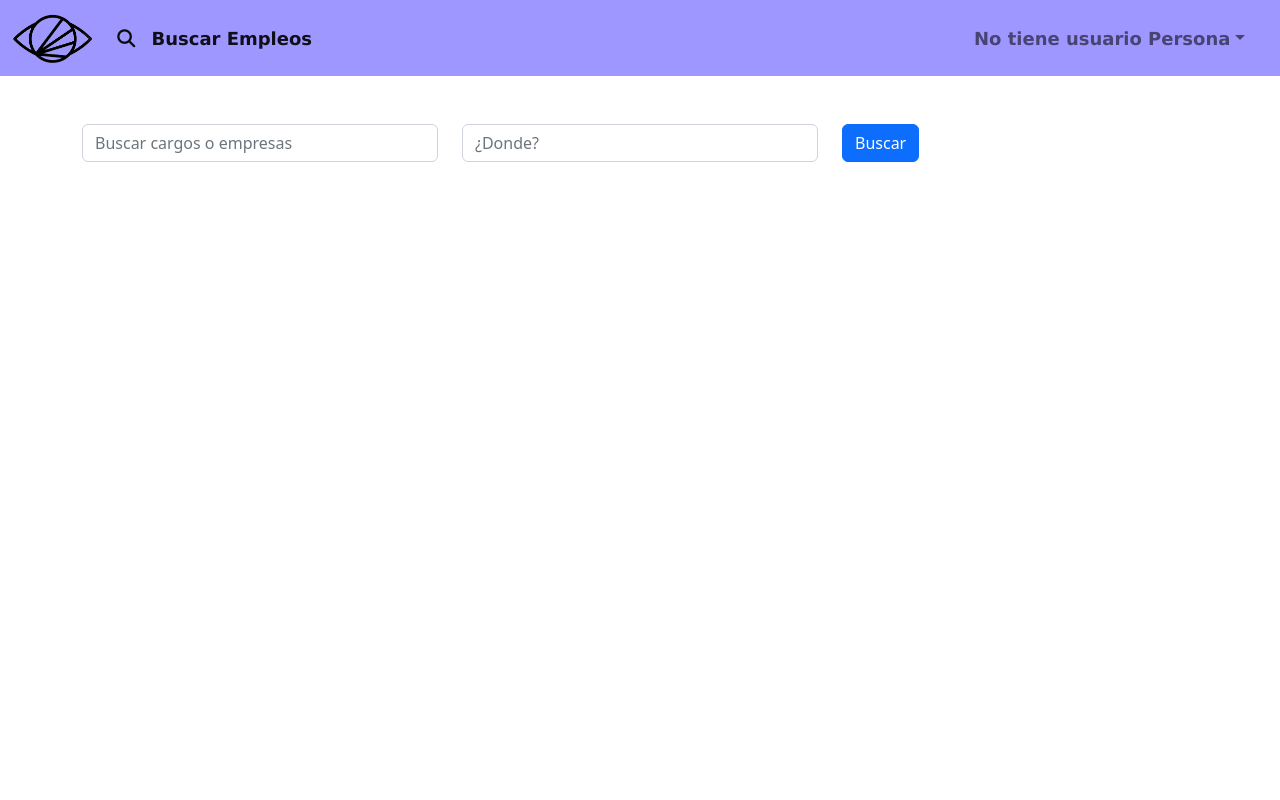
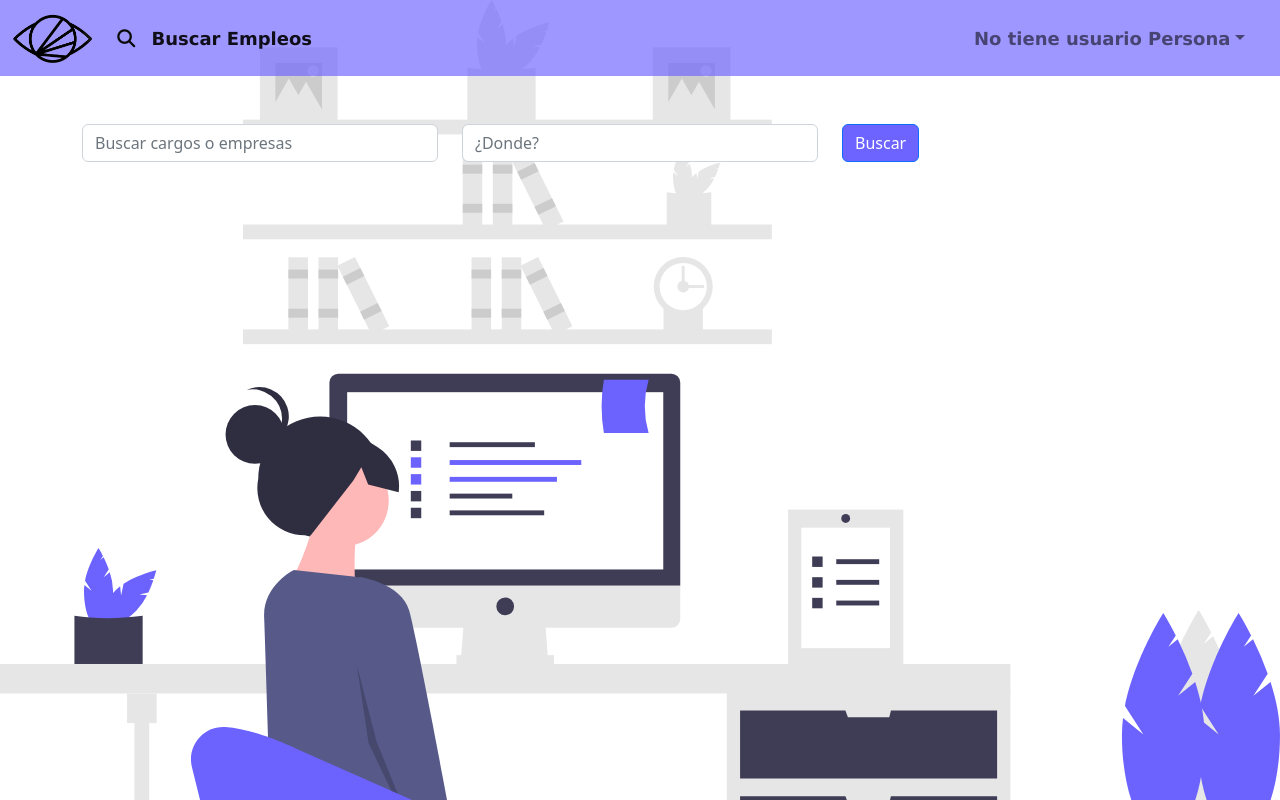
Before and after one commit to GrupoOjea/ojea_front, a Vue app: page /search-user in a window 1280 px wide. Built offline with nearby package versions, Linux system fonts and the light colour scheme.

Commit message:
Cambios estéticos

```diff
--- a/src/components/Login/Register.vue
+++ b/src/components/Login/Register.vue
@@ -27,7 +27,7 @@
           </div>
         </div>
       </div>
-      <button type="submit" class="btn btn-primary" @click="createAccount(emailCreate, passCreate, passCreateConfirm)">Guardar</button>
+      <button type="submit" class="btn btn-primary btn-buscar" @click="createAccount(emailCreate, passCreate, passCreateConfirm)">Guardar</button>
     </form>
   </div>
 </template>
@@ -98,6 +98,16 @@ export default {
   transition: color 0.2s ease;
 }
 .eye-button:hover {
-  color: #727272;
+  color: #6d63ffa9;
 }
+
+.btn-buscar {
+  background-color: #6d63ff;
+}
+.btn-buscar:hover {
+  background-color: #6d63ffa9;
+
+}
+
+
 </style>
--- a/src/components/Login/RegisterUser.vue
+++ b/src/components/Login/RegisterUser.vue
@@ -62,7 +62,7 @@
         </div>
       </div>
 
-      <button type="submit" class="btn btn-primary">Enviar</button>
+      <button type="submit" class="btn btn-primary btn-enviar">Enviar</button>
       <router-link to="/" class="btn btn-secondary" style="margin-left: 10px;">Volver</router-link>
     </form>
   </div>
@@ -209,4 +209,13 @@ export default {
 .input-group-prepend {
   margin-right: -1px;
 }
+
+.btn-enviar {
+  background-color: #6d63ff;
+}
+.btn-enviar:hover {
+  background-color: #6d63ffa9;
+
+}
+
 </style>
--- a/src/components/Profile/ProfileUser.vue
+++ b/src/components/Profile/ProfileUser.vue
@@ -1,4 +1,5 @@
 <template>
+    <div class="background-image">
     <div v-if="navPerfil">
         <NavbarUser> </NavbarUser>
     </div>
@@ -65,6 +66,7 @@
             </div>
         </div>
     </div>
+</div>
 </template>
 
 <script>
@@ -620,4 +622,11 @@ export default {
     display: flex;
     flex-direction: column;
 }
+
+.background-image{
+  background-image: url('../../images/undraw_remotely_2j6y.svg');
+   background-size: cover;
+   background-repeat: no-repeat;
+
+}
 </style>
--- a/src/components/Search/SearchUser.vue
+++ b/src/components/Search/SearchUser.vue
@@ -154,7 +154,7 @@ export default {
 }**/
 </style>
 
-<style>
+<style scoped>
 .swal2-row {
   display: grid;
   grid-template-columns: 1fr 2fr;
@@ -179,4 +179,24 @@ export default {
   padding: 10px;
   border-radius: 4px;
 }
+
+.btn-buscar {
+  background-color: #6d63ff;
+}
+.btn-buscar:hover {
+  background-color: #6d63ffa9;
+
+}
+
+.background-image{
+  background-image: url('../../images/undraw_remotely_2j6y.svg');
+   background-size: cover;
+   background-repeat: no-repeat;
+   height: 100vh;
+   min-height: 100%;
+}
+
+.my-list{
+  background-color: #f8f8f886;
+}
 </style>
```
